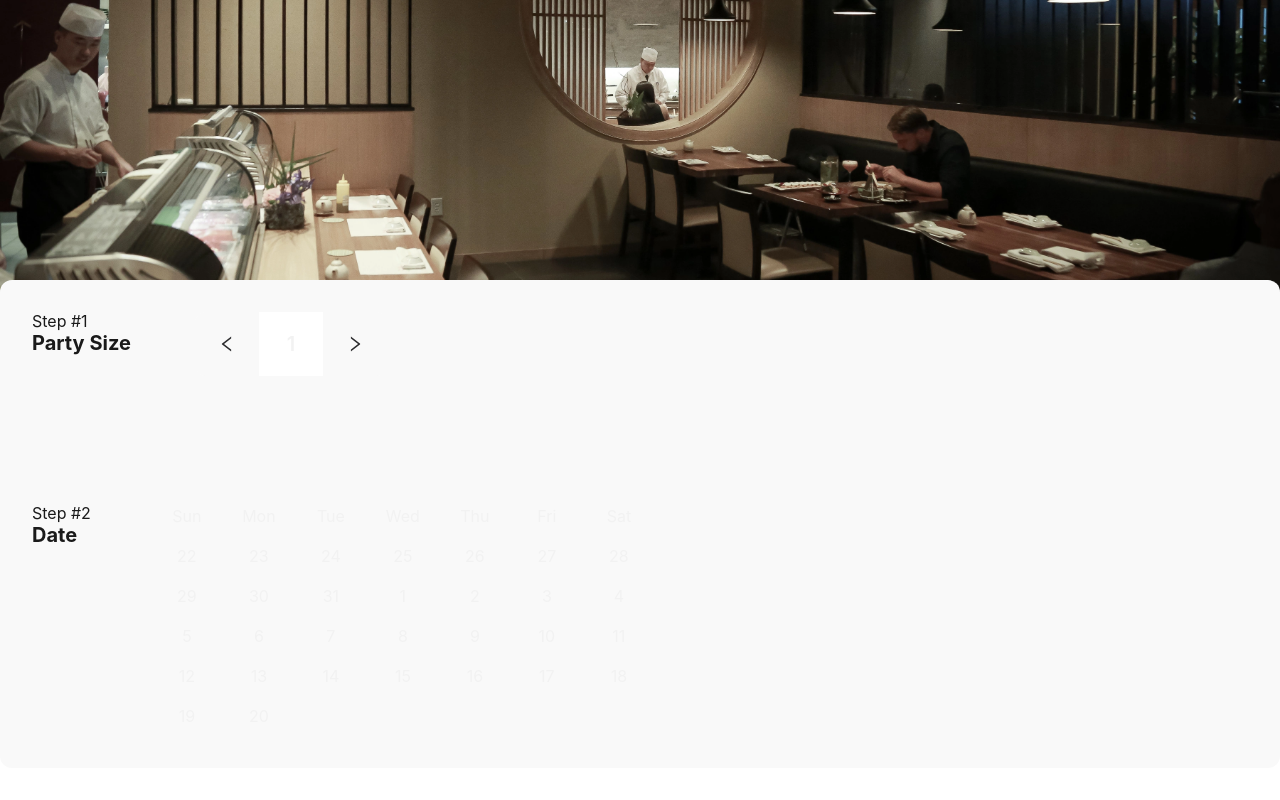
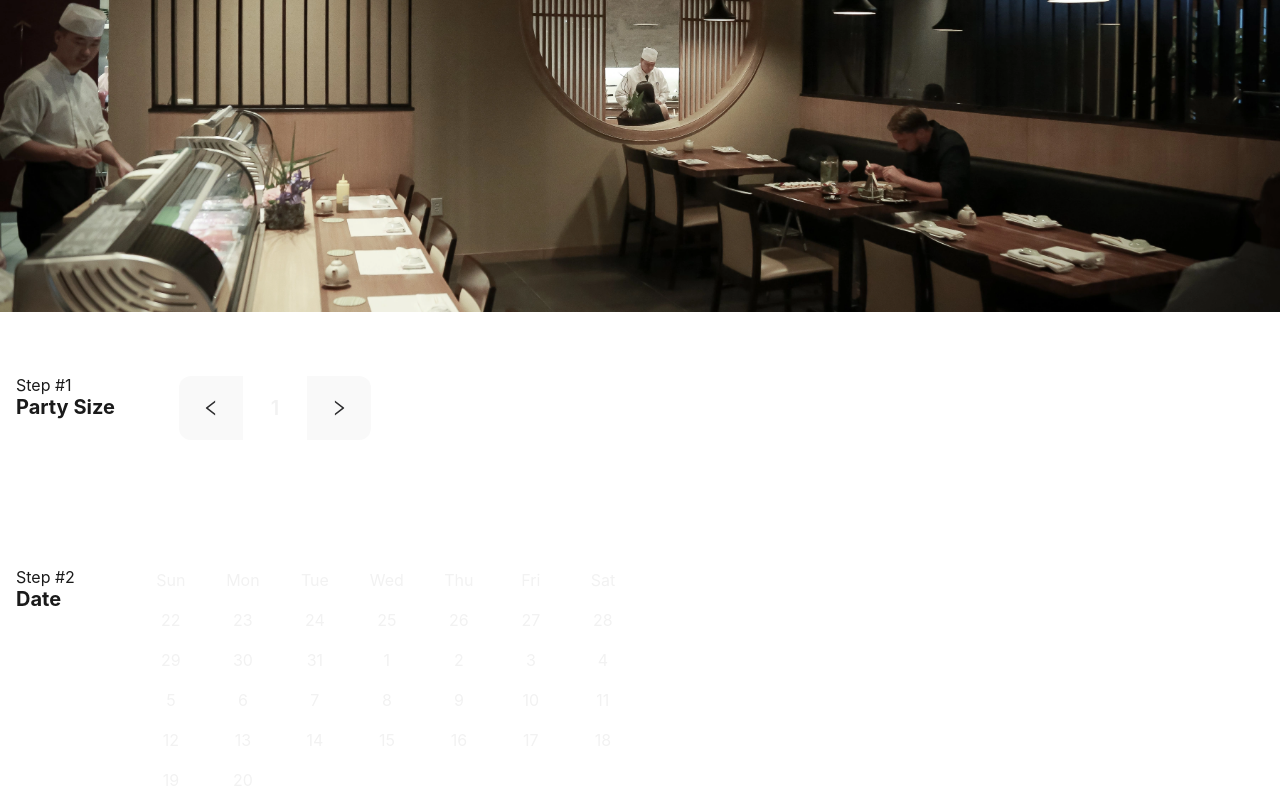
Before and after one commit to j-rockwell/kame, a Next.js app in the folder client/: page / in a window 1280 px wide. Shown: the part 274-1074 px from the top of the page. Built offline with nearby package versions, Linux system fonts and the light colour scheme.

Commit message:
main: style pass for theme and booking container

```diff
--- a/client/src/components/booking-container/BookingContainer.tsx
+++ b/client/src/components/booking-container/BookingContainer.tsx
@@ -6,16 +6,8 @@ interface IBookingContainerProps {
 }
 
 export const BookingContainer = ({children}: IBookingContainerProps) => {
-  const bgColor = useColorModeValue('backgroundAccent.light', 'backgroundAccent.dark');
-
   return (
-    <Container
-      position={'relative'}
-      top={-8}
-      maxW={'container.xl'}
-      p={8}
-      borderRadius={12}
-      bgColor={bgColor}>
+    <Container maxW={'container.xl'} mt={'4rem'}>
       <VStack spacing={'8rem'}>
         {children}
       </VStack>
--- a/client/src/styles/Theme.tsx
+++ b/client/src/styles/Theme.tsx
@@ -5,7 +5,7 @@ const theme = extendTheme({
   styles: {
     global: (props: StyleFunctionProps) => ({
       "html, body": {
-        background: mode('white', 'black')(props),
+        background: mode('white', '#0E0E10')(props),
       },
 
       "h1, h2, h3, h4, h5, h6, p": {
@@ -17,7 +17,7 @@ const theme = extendTheme({
   colors: {
     background: {
       light: 'white',
-      dark: 'black',
+      dark: '#0E0E10',
     },
     backgroundAccent: {
       light: '#F9F9F9',
@@ -30,6 +30,10 @@ const theme = extendTheme({
     text: {
       light: '#1a1a1a',
       dark: '#f2f2f2',
+    },
+    textMuted: {
+      light: '#AAAAAA',
+      dark: '#AAAAAA',
     },
     danger: {
       light: 'rgb(255, 59, 48)',
```
